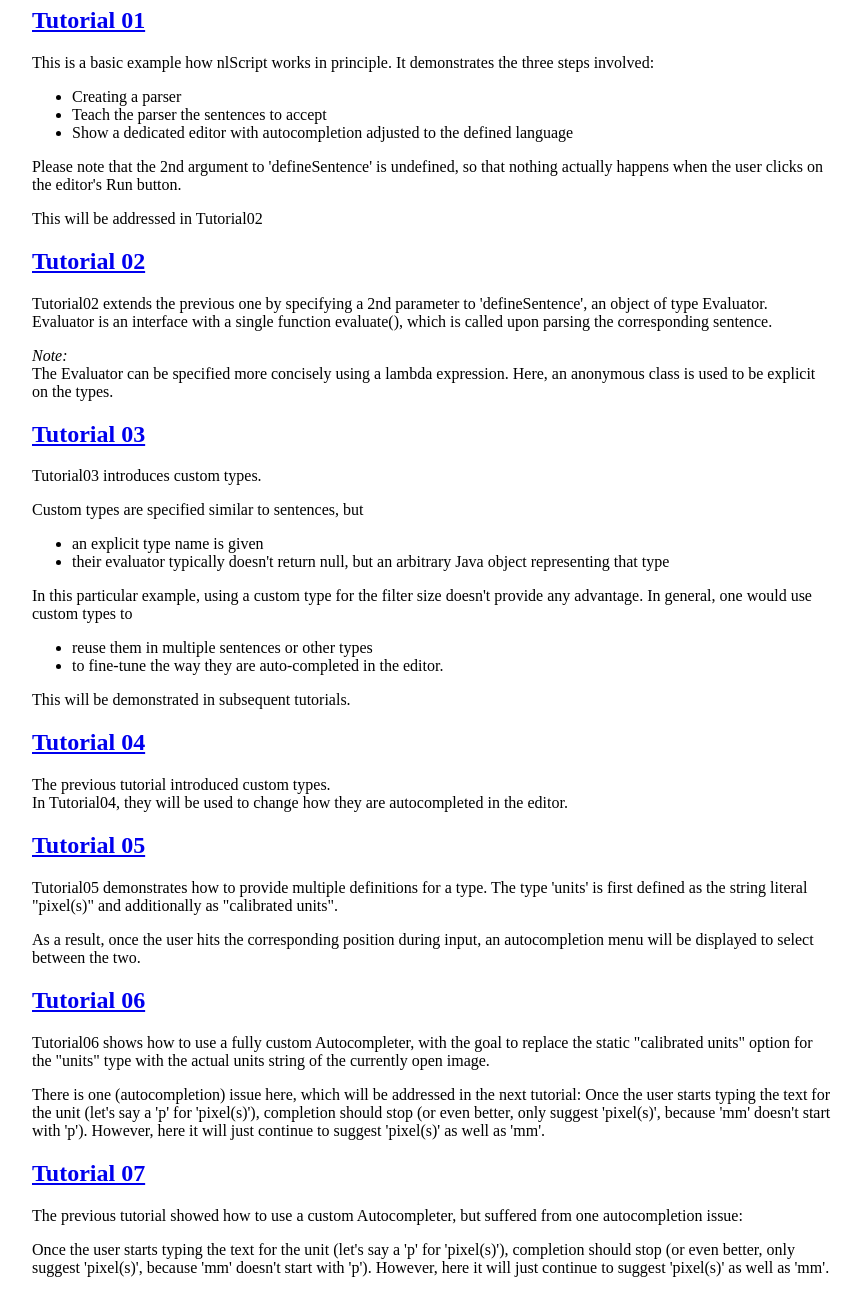
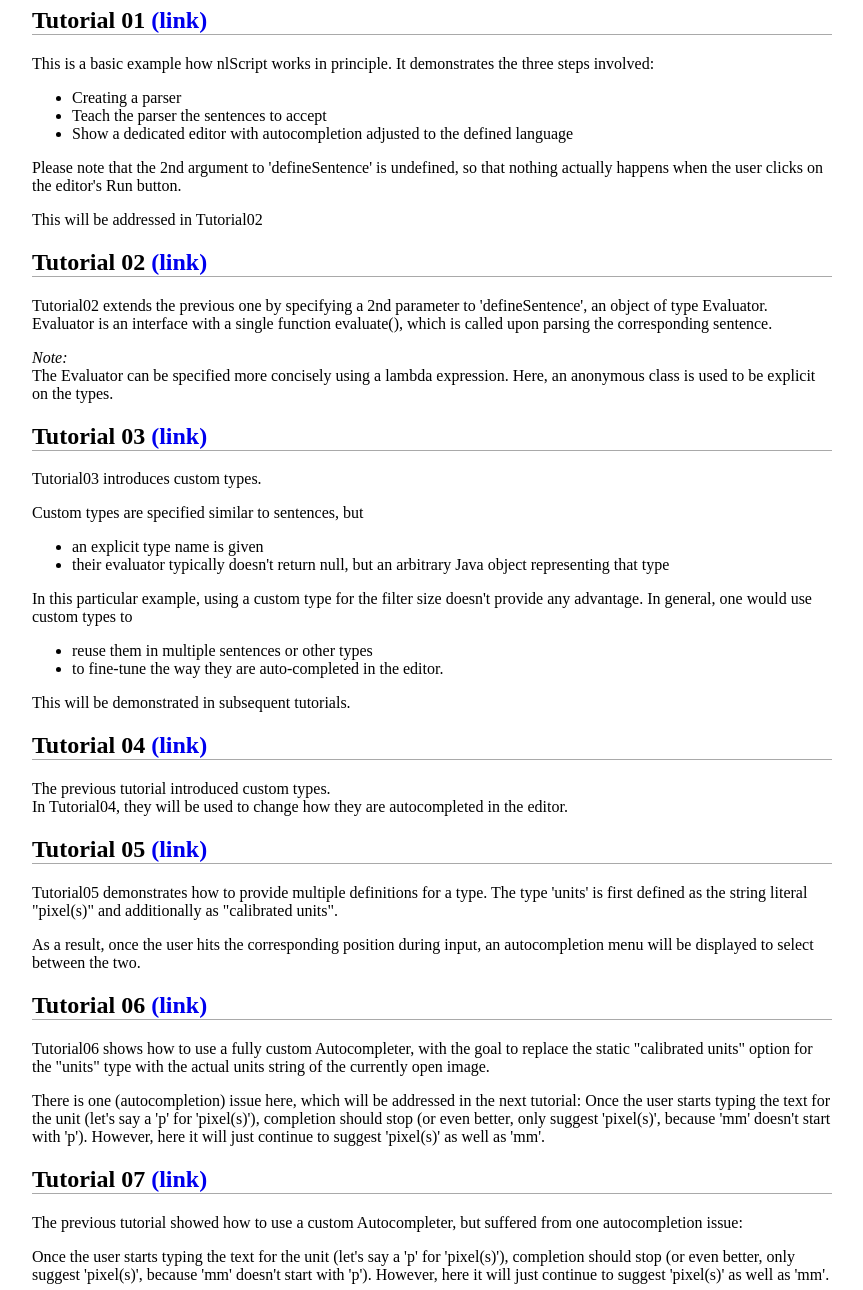
Before and after one commit to nlScript/nlScript-tutorial-js, a plain HTML site: page docs/index.html in a window 1280 px wide. Shown: the part 73-1363 px from the top of the page, without its empty margins (208-1071 px from the left). Drawn offline with Linux system fonts and the light colour scheme.

Commit message:
Some webpage styling.

```diff
--- a/docs/index.html
+++ b/docs/index.html
@@ -7,7 +7,14 @@ body {
   max-width: 800px;
   margin: auto;
 }
+h1 {
+  color: rgb(123, 136, 175);
+}
 h2 {
+  border-bottom: 1px solid darkgray;
+}
+h2 a {
+  text-decoration: none;
 }
 .nav {
   color: black;
@@ -25,7 +32,9 @@ h2 {
 <h1>nlScript tutorial for JavaScript</h1>
 
 
-<h2><a href="tutorial01.html">Tutorial 01</a></h2>
+<h2>Tutorial 01 <a target="_blank" href="tutorial01.html">(link)</a></h2>
+
+
 
 <p>This is a basic example how nlScript works in principle. It demonstrates the three steps involved:</p>
 <ul>
@@ -39,7 +48,7 @@ h2 {
 <p>This will be addressed in Tutorial02</p>
 
 
-<h2><a href="tutorial02.html">Tutorial 02</a></h2>
+<h2>Tutorial 02 <a target="_blank" href="tutorial02.html">(link)</a></h2>
 <p>Tutorial02 extends the previous one by specifying a 2nd parameter to
 'defineSentence', an object of type Evaluator. Evaluator is an interface with a
 single function evaluate(), which is called upon parsing the corresponding sentence.</p>
@@ -49,7 +58,7 @@ The Evaluator can be specified more concisely using a lambda expression. Here, a
 class is used to be explicit on the types.</p>
 
 
-<h2><a href="tutorial03.html">Tutorial 03</a></h2>
+<h2>Tutorial 03 <a target="_blank" href="tutorial03.html">(link)</a></h2>
 <p>Tutorial03 introduces custom types.</p>
 
 <p>Custom types are specified similar to sentences, but</p>
@@ -70,13 +79,13 @@ would use custom types to</p>
 
 
 
-<h2><a href="tutorial04.html">Tutorial 04</a></h2>
+<h2>Tutorial 04 <a target="_blank" href="tutorial04.html">(link)</a></h2>
 <p>The previous tutorial introduced custom types.</br>
 In Tutorial04, they will be used to change how they are autocompleted in the editor.</p>
 
 
 
-<h2><a href="tutorial05.html">Tutorial 05</a></h2>
+<h2>Tutorial 05 <a target="_blank" href="tutorial05.html">(link)</a></h2>
 <p>Tutorial05 demonstrates how to provide multiple definitions for a type. The type 'units' is first
 defined as the string literal "pixel(s)" and additionally as "calibrated units".</p>
 
@@ -85,7 +94,7 @@ displayed to select between the two.</p>
 
 
 
-<h2><a href="tutorial06.html">Tutorial 06</a></h2>
+<h2>Tutorial 06 <a target="_blank" href="tutorial06.html">(link)</a></h2>
 <p>Tutorial06 shows how to use a fully custom Autocompleter, with the goal to replace the
 static "calibrated units" option for the "units" type with the actual units string of
 the currently open image.</p>
@@ -97,7 +106,7 @@ However, here it will just continue to suggest 'pixel(s)' as well as 'mm'.</p>
 
 
 
-<h2><a href="tutorial07.html">Tutorial 07</a></h2>
+<h2>Tutorial 07 <a target="_blank" href="tutorial07.html">(link)</a></h2>
 <p>The previous tutorial showed how to use a custom Autocompleter, but suffered from one
 autocompletion issue:</p>
 
@@ -116,7 +125,7 @@ for also e.g. when entering a name for something.</p>
 
 
 
-<h2><a href="tutorial08.html">Tutorial 08</a></h2>
+<h2>Tutorial 08 <a target="_blank" href="tutorial08.html">(link)</a></h2>
 <p>The previous tutorial showed how to use a custom Autocompleter. Using a ParseStartListener, the pixel
 calibration unit string is saved. The 'units' autocompleter then suggests the two options 'pixel(s)'
 and the actual calibration unit string.</p>
@@ -136,7 +145,7 @@ autocompletion option, the actual units string will be shown as an option.</p>
 
 
 
-<h2><a href="tutorial09.html">Tutorial 09</a></h2>
+<h2>Tutorial 09 <a target="_blank" href="tutorial09.html">(link)</a></h2>
 <p>This tutorial extends the previous functionality by median filtering, background subtraction and intensity
 normalization, simply by adding more sentence definitions similar to the existing one for Gaussian blurring.</p>
 
```
